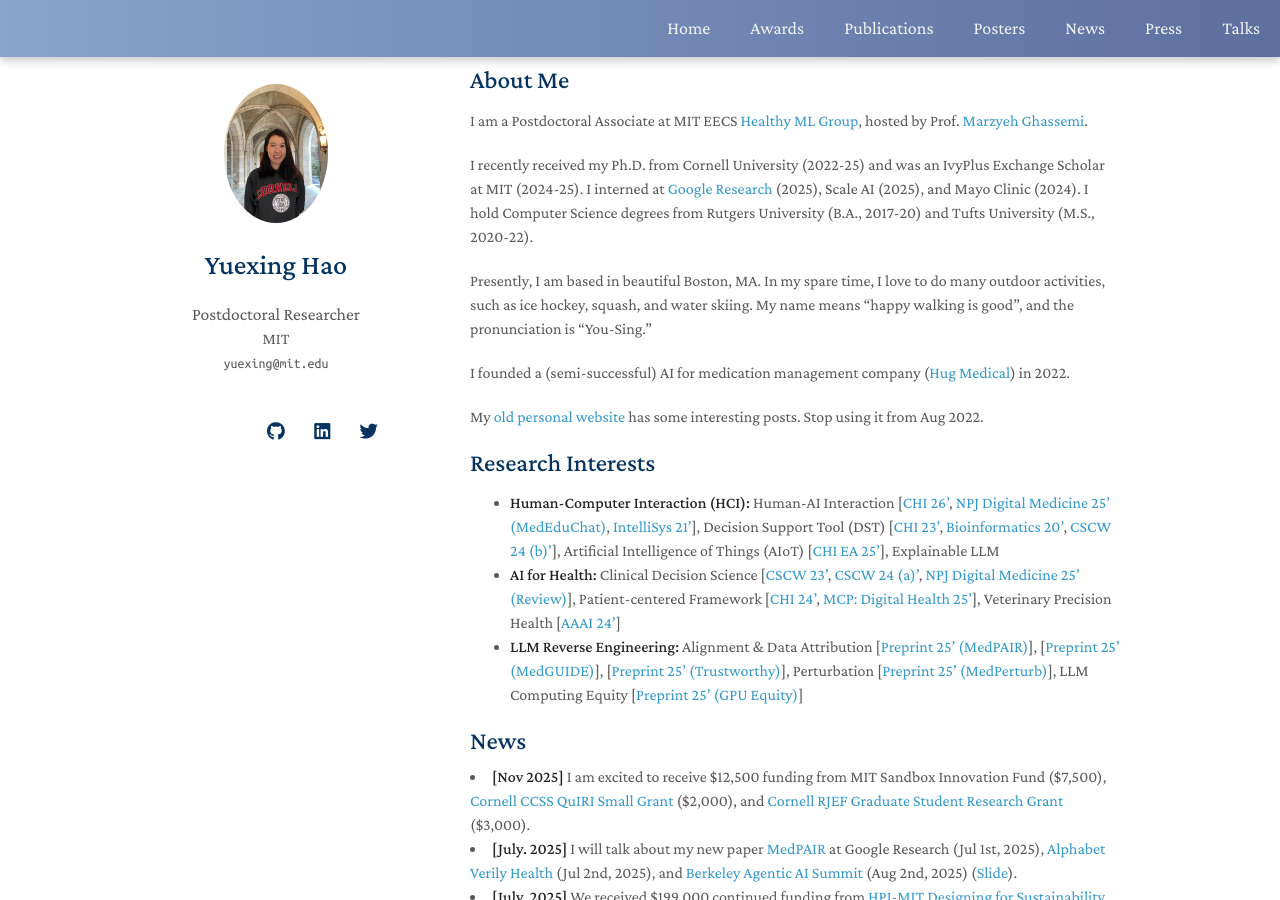
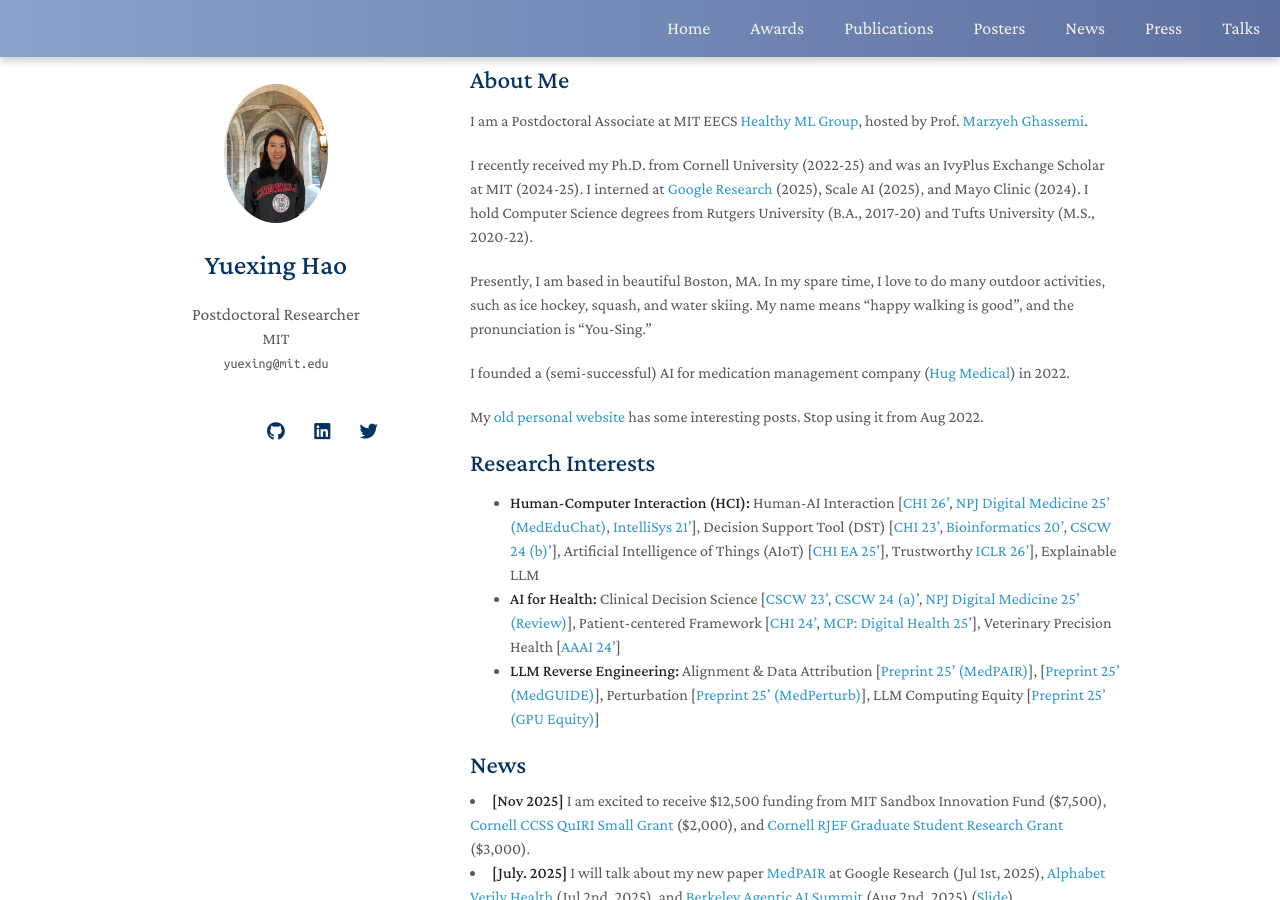
Before and after one commit to YuexingHao/Yuexing-Hao, a Jekyll site: the page built from index.md, in a window 1280 px wide and 900 px high. Built offline with Jekyll 4.4.1, drawn with Linux system fonts in a browser that asks for light colours; nearby versions of some CDN libraries; a style sheet for code colours, icons or effects is not loaded; our own code applies the rules of GitHub Pages for plain Markdown files.

Commit message:
Update index.md

```diff
--- a/index.md
+++ b/index.md
@@ -18,9 +18,9 @@ My [old personal website](https://1135100136.wixsite.com/yuexinghao/blog) has so
 
 ## Research Interests
 
-- **Human-Computer Interaction (HCI):** Human-AI Interaction [[CHI 26'](https://arxiv.org/abs/2510.18880), [NPJ Digital Medicine 25' (MedEduChat)](https://www.nature.com/articles/s41746-025-02166-0), [IntelliSys 21'](https://link.springer.com/chapter/10.1007/978-3-030-82193-7_36)], Decision Support Tool (DST) [[CHI 23'](https://dl.acm.org/doi/abs/10.1145/3544548.3581393), [Bioinformatics 20'](https://academic.oup.com/bioinformatics/article/36/16/4458/5813330), [CSCW 24 (b)'](https://dl.acm.org/doi/10.1145/3678884.3681859)], Artificial Intelligence of Things (AIoT) [[CHI EA 25'](https://dl.acm.org/doi/abs/10.1145/3706599.3719286)], Explainable LLM
+- **Human-Computer Interaction (HCI):** Human-AI Interaction [[CHI 26'](https://arxiv.org/abs/2510.18880), [NPJ Digital Medicine 25' (MedEduChat)](https://www.nature.com/articles/s41746-025-02166-0), [IntelliSys 21'](https://link.springer.com/chapter/10.1007/978-3-030-82193-7_36)], Decision Support Tool (DST) [[CHI 23'](https://dl.acm.org/doi/abs/10.1145/3544548.3581393), [Bioinformatics 20'](https://academic.oup.com/bioinformatics/article/36/16/4458/5813330), [CSCW 24 (b)'](https://dl.acm.org/doi/10.1145/3678884.3681859)], Artificial Intelligence of Things (AIoT) [[CHI EA 25'](https://dl.acm.org/doi/abs/10.1145/3706599.3719286)], Trustworthy [ICLR 26'](https://arxiv.org/abs/2502.14296)], Explainable LLM
 - **AI for Health:** Clinical Decision Science [[CSCW 23'](https://dl.acm.org/doi/abs/10.1145/3584931.3607023), [CSCW 24 (a)'](https://dl.acm.org/doi/abs/10.1145/3678884.3681841), [NPJ Digital Medicine 25' (Review)](https://www.nature.com/articles/s41746-025-01824-7)], Patient-centered Framework [[CHI 24'](https://dl.acm.org/doi/abs/10.1145/3613904.3642353), [MCP: Digital Health 25'](https://www.sciencedirect.com/science/article/pii/S2949761225000057)], Veterinary Precision Health [[AAAI 24'](https://ojs.aaai.org/index.php/AAAI/article/view/30450)]
-- **LLM Reverse Engineering:** Alignment & Data Attribution [[Preprint 25' (MedPAIR)](https://arxiv.org/abs/2505.24040)], [[Preprint 25' (MedGUIDE)](https://arxiv.org/abs/2505.11613)], [[Preprint 25' (Trustworthy)](https://arxiv.org/abs/2502.14296)], Perturbation [[Preprint 25' (MedPerturb)](https://arxiv.org/abs/2506.17163)], LLM Computing Equity [[Preprint 25' (GPU Equity)](https://arxiv.org/abs/2510.13621)]
+- **LLM Reverse Engineering:** Alignment & Data Attribution [[Preprint 25' (MedPAIR)](https://arxiv.org/abs/2505.24040)], [[Preprint 25' (MedGUIDE)](https://arxiv.org/abs/2505.11613)], Perturbation [[Preprint 25' (MedPerturb)](https://arxiv.org/abs/2506.17163)], LLM Computing Equity [[Preprint 25' (GPU Equity)](https://arxiv.org/abs/2510.13621)]
 
 {% include_relative _includes/news.md %}
 
```
